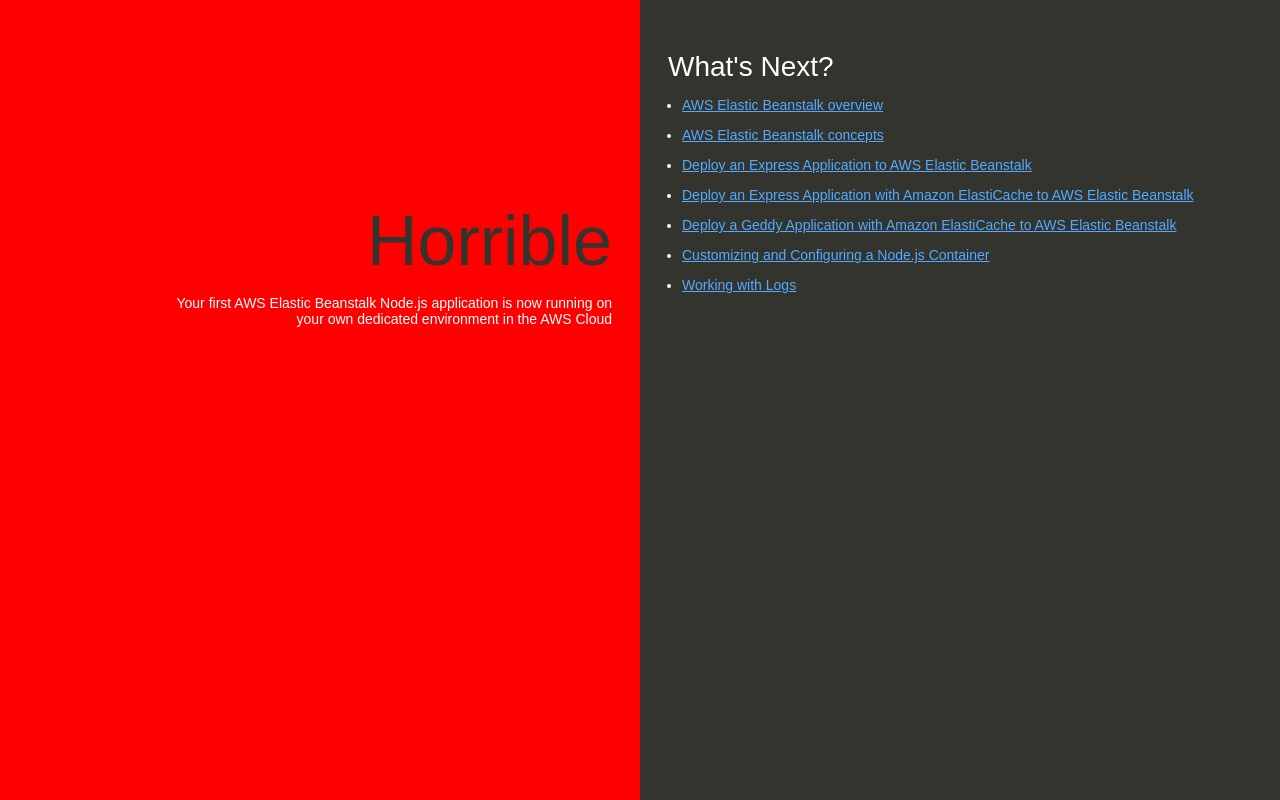
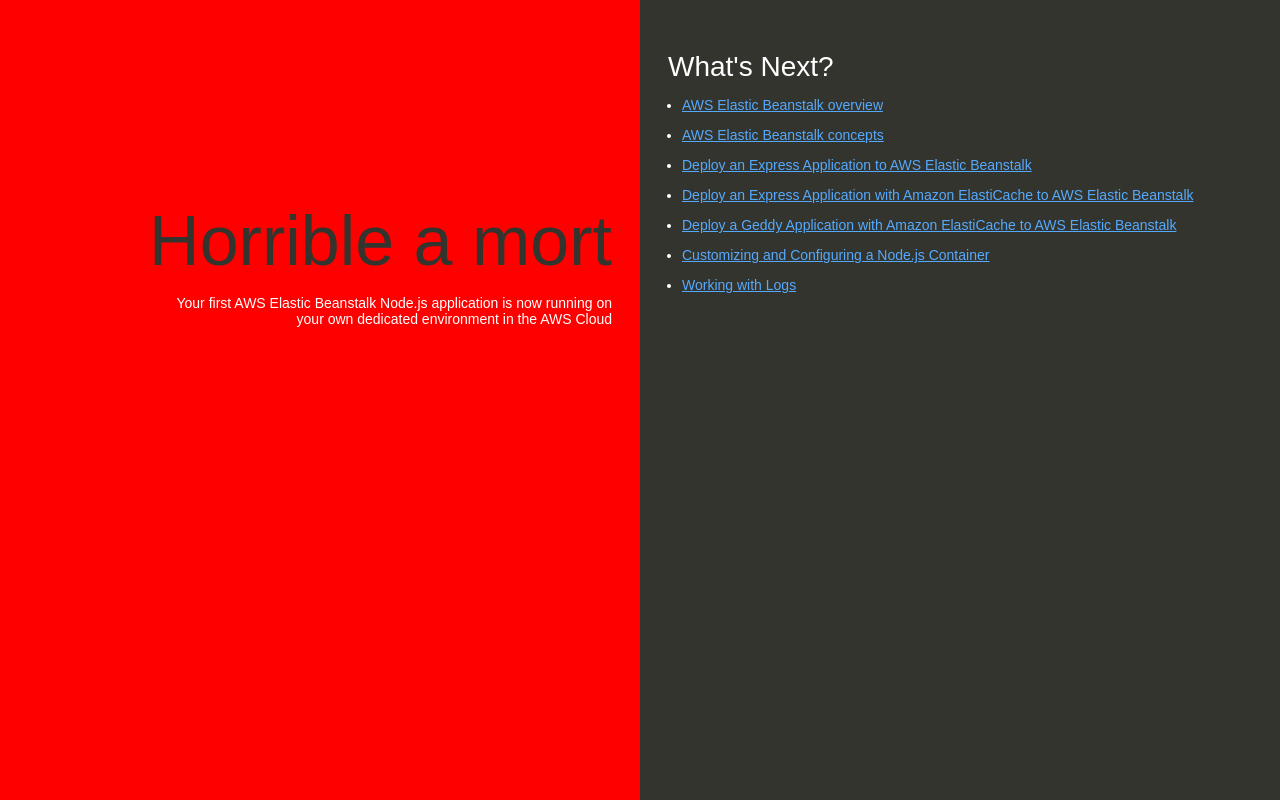
Before and after one commit to juniortemgoua01/my-nodejs-app, a website: page index.html in a window 1280 px wide. Drawn offline with Linux system fonts and the light colour scheme.

Commit message:
Update index.html

```diff
--- a/index.html
+++ b/index.html
@@ -74,7 +74,7 @@
   </head>
   <body>
     <div class="textColumn">
-      <h1>Horrible</h1>
+      <h1>Horrible a mort</h1>
       <p>Your first AWS Elastic Beanstalk Node.js application is now running on your own dedicated environment in the AWS Cloud</p>
     </div>
     <div class="linksColumn">
```
